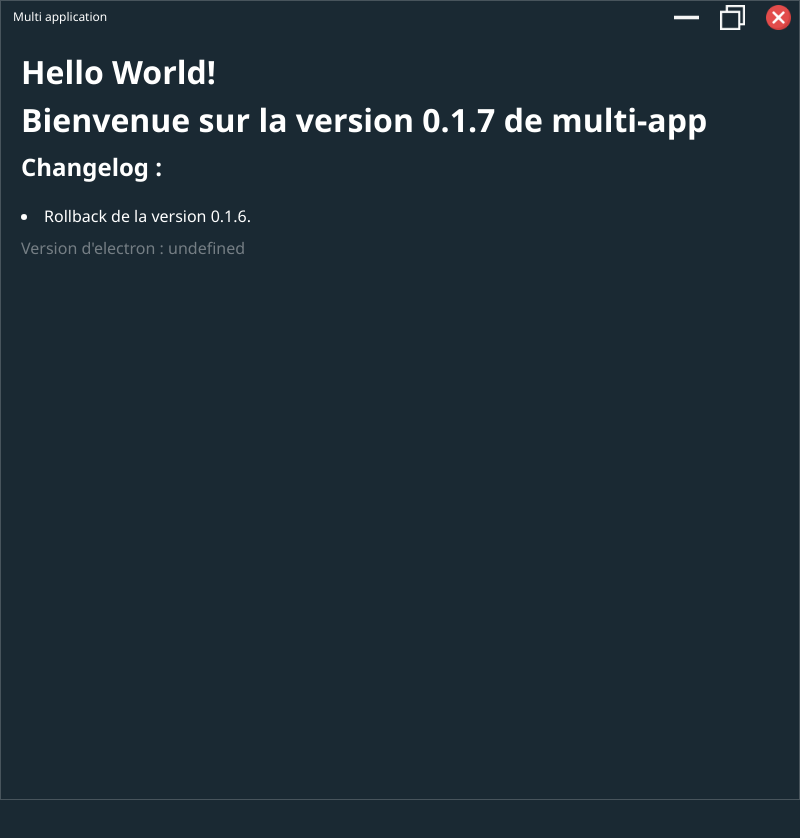
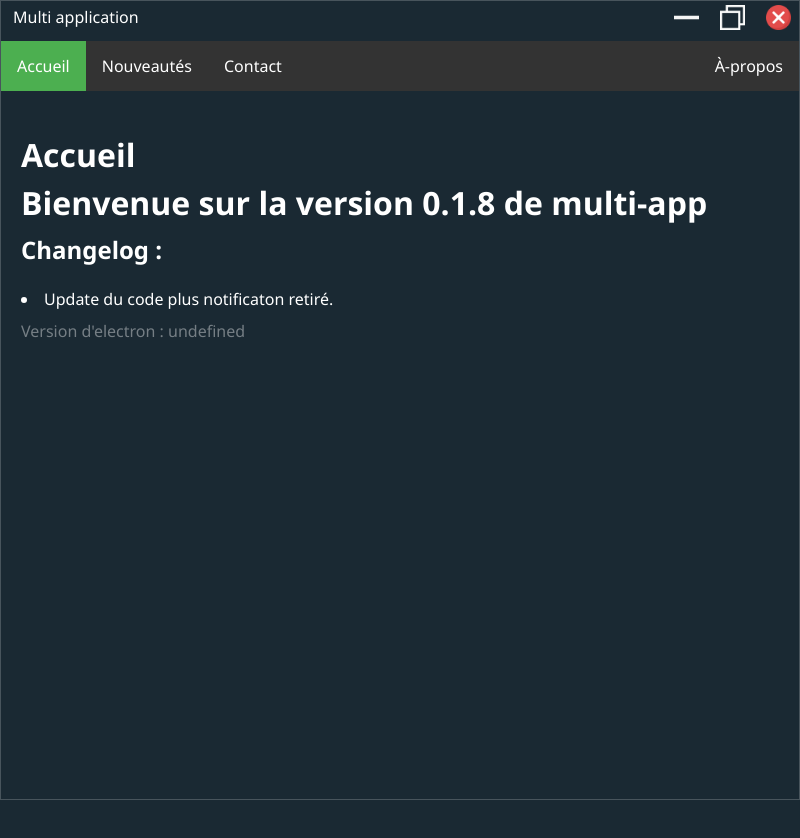
Before and after one commit to Ludo-code/mon-app-electron, an Electron app: page page/page-acceuil.html in a window 800 px wide. Before the commit the page ends 800 px from the top, so only its background shows below. Drawn offline with Linux system fonts and the light colour scheme; no server answers.

Commit message:
ajout et correction et maintenance de l'app

```diff
--- a/css-util/style.css
+++ b/css-util/style.css
@@ -39,9 +39,13 @@
   padding: 0;
 }
 
+#bar-navigation {
+  margin-top: 5%;
+}
+
 #main {
-  height: calc(100% - 32px);
-  margin-top: 32px;
+  height: calc(100% - 25px);
+  margin-top: 25px;
   padding: 20px;
   overflow-y: auto;
 }
@@ -72,7 +76,7 @@
   margin-left: 8px;
   overflow: hidden;
   font-family: "Segoe UI", sans-serif;
-  font-size: 12px;
+  font-size: 16px;
 }
 
 .maximized #window-title {
--- a/page/page-acceuil.html
+++ b/page/page-acceuil.html
@@ -5,6 +5,36 @@
     <title>Multi application</title>
     <link rel="stylesheet" href="../css-util/style.css" />
   </head>
+  <style>
+  ul.topnav {
+    list-style-type: none;
+    margin: 0;
+    padding: 0;
+    overflow: hidden;
+    background-color: #333;
+  }
+
+  ul.topnav li {float: left;}
+
+  ul.topnav li a {
+    display: block;
+    color: white;
+    text-align: center;
+    padding: 14px 16px;
+    text-decoration: none;
+  }
+
+  ul.topnav li a:hover:not(.active) {background-color: #111;}
+
+  ul.topnav li a.active {background-color: #4CAF50;}
+
+  ul.topnav li.right {float: right;}
+
+  @media screen and (max-width: 600px) {
+    ul.topnav li.right,
+    ul.topnav li {float: none;}
+  }
+  </style>
   <body>
 
     <header id="titlebar">
@@ -31,16 +61,23 @@
         </div>
       </div>
     </header>
+    <div id="bar-navigation">
+      <ul class="topnav">
+        <li><a class="active" href="#home">Accueil</a></li>
+        <li><a href="#news">Nouveautés</a></li>
+        <li><a href="#contact">Contact</a></li>
+        <li class="right"><a href="a-propos.html">À-propos </a></li>
+      </ul>
+    </div>
     <div id="main">
-      <h1>Hello World!</h1>
-      <h1>Bienvenue sur la version 0.1.7 de multi-app</h1>
+      <h1>Accueil</h1>
+      <h1>Bienvenue sur la version 0.1.8 de multi-app</h1>
       <h2>Changelog :</h2><br>
-      <li>Rollback de la version 0.1.6.</li>
+      <li>Update du code plus notificaton retiré.</li>
       <p>Version d'electron : <span id="electron-ver"></span></p>
     </div>
     <footer>
     </footer>
     <script>require('../javascript-util/render.js')</script>
-    <script>require('../javascript-util/js-utile-random.js')</script>
   </body>
 </html>
```
Also changed, not shown: multi-app.js (+9 -6 lines), package.json (+18 -5 lines), page/a-propos.html (added, +82 -0 lines), build/icons/256x256.png (added), javascript-util/js-utile-random.js (line endings or trailing spaces), javascript-util/render.js (line endings or trailing spaces), 2 other files.
